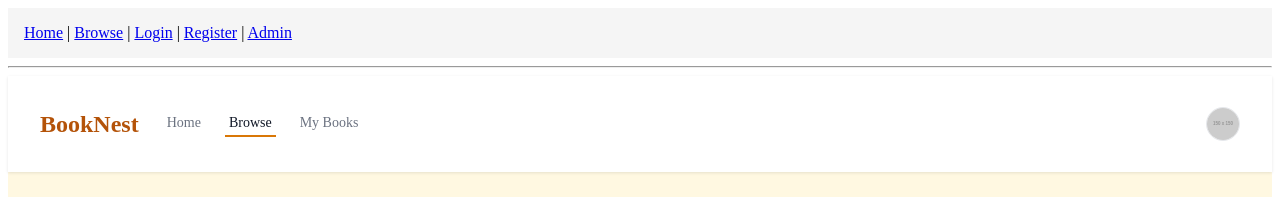
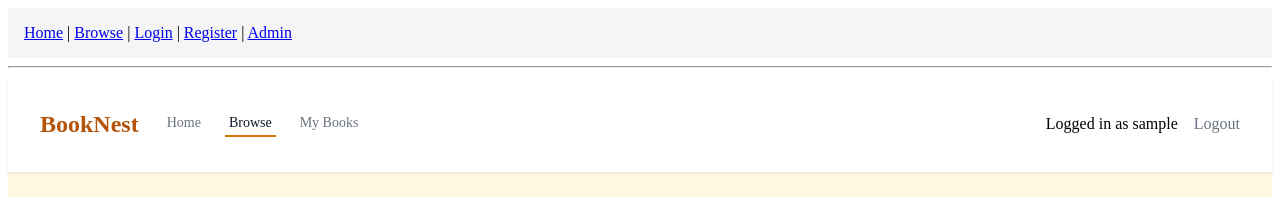
Before and after one commit to 6lvcknight/WebDev, a Vue app in the folder BookNest/: page /browse in a window 1280 px wide. Shown: the top 197 px of the page. Built offline with nearby package versions, Linux system fonts and the light colour scheme; sample sign-in values are in the browser's storage.

Commit message:
Strict Login and some Changes UI

```diff
--- /dev/null
+++ b/BookNest/src/composables/useAuth.js
@@ -0,0 +1,22 @@
+// client/src/composables/useAuth.js
+
+export const isAuthenticated = () => {
+    const token = localStorage.getItem('token')
+    return !!token
+  }
+
+  export const getUser = () => {
+    const user = localStorage.getItem('user')
+    return user ? JSON.parse(user) : null
+  }
+
+  export const logout = () => {
+    localStorage.removeItem('token')
+    localStorage.removeItem('user')
+
+
+
+
+
+
+  }
--- a/BookNest/src/router/index.js
+++ b/BookNest/src/router/index.js
@@ -1,11 +1,12 @@
 import { createRouter, createWebHistory } from 'vue-router'
-
 import Home from '../views/Home.vue'
 import Browse from '../views/Browse.vue'
 import BookDetail from '../views/BookDetail.vue'
 import Login from '../views/Login.vue'
 import Register from '../views/Register.vue'
 import AdminDashboard from '../views/AdminDashboard.vue'
+
+import { isAuthenticated } from '../composables/useAuth.js' // adjust if alias used
 
 const routes = [
   { path: '/', component: Home },
@@ -21,4 +22,16 @@ const router = createRouter({
   routes
 })
 
+const publicPages = ['/login', '/register']
+router.beforeEach((to, from, next) => {
+  const authRequired = !publicPages.includes(to.path)
+  const loggedIn = isAuthenticated()
+
+  if (authRequired && !loggedIn) {
+    return next('/login')
+  }
+
+  next()
+})
+
 export default router
--- a/BookNest/src/views/BookDetail.vue
+++ b/BookNest/src/views/BookDetail.vue
@@ -8,7 +8,7 @@
               <h1>BookNest</h1>
             </div>
             <div class="navbar-links">
-              <router-link to="/home" class="navbar-link">Home</router-link>
+              <router-link to="/" class="navbar-link">Home</router-link>
               <router-link to="/browse" class="navbar-link">Browse</router-link>
               <router-link to="/my-books" class="navbar-link">My Books</router-link>
             </div>
--- a/BookNest/src/views/Browse.vue
+++ b/BookNest/src/views/Browse.vue
@@ -8,19 +8,17 @@
               <h1>BookNest</h1>
             </div>
             <div class="navbar-links">
-              <router-link to="/home" class="navbar-link">Home</router-link>
+              <router-link to="/" class="navbar-link">Home</router-link>
               <router-link to="/browse" class="navbar-link active">Browse</router-link>
               <router-link to="/my-books" class="navbar-link">My Books</router-link>
             </div>
           </div>
           <div class="navbar-right">
-            <div class="user-menu">
-              <button class="user-button">
-                <span class="sr-only">Open user menu</span>
-                <img src="https://via.placeholder.com/150" alt="User profile" />
-              </button>
+              <div v-if="username" class="flex items-center gap-4">
+                <span class="username-label">Logged in as {{ username }}</span>
+                <button @click="handleLogout" class="navbar-link logout-link">Logout</button>
+              </div>
             </div>
-          </div>
         </div>
       </nav>
 
@@ -202,6 +200,25 @@
 
   <script setup>
   import { ref, computed, onMounted } from 'vue';
+  import { useRouter } from 'vue-router'
+  import { getUser, logout } from '../composables/useAuth'
+
+  const router = useRouter()
+  const username = ref('')
+
+  onMounted(() => {
+    const user = getUser()
+    if (user) {
+      username.value = user.username
+    }
+  })
+
+  const handleLogout = () => {
+    logout()
+    username.value = ''
+    router.push('/login')
+  }
+
 
   // Filters state
   const filters = ref({
@@ -522,6 +539,9 @@
     border-radius: 9999px;
     border: 1px solid #e5e7eb;
   }
+  .username-label {
+    margin-right: 1rem;
+  }
 
   .sr-only {
     position: absolute;
@@ -581,6 +601,15 @@
       gap: 2rem;
     }
   }
+  .logout-link {
+  background: none;
+  border: none;
+  padding: 0;
+  font: inherit;
+  cursor: pointer;
+  text-align: left;
+}
+
 
   /* Filters Sidebar */
   .filters-sidebar {
--- a/BookNest/src/views/Home.vue
+++ b/BookNest/src/views/Home.vue
@@ -14,11 +14,9 @@
             </div>
           </div>
           <div class="navbar-right">
-            <div class="user-menu">
-              <button class="user-button">
-                <span class="sr-only">Open user menu</span>
-                <span class="users-icon"></span>
-              </button>
+            <div v-if="username" class="flex items-center gap-4">
+              <span class="username-label">Logged in as {{ username }}</span>
+              <button @click="handleLogout" class="text-sm text-red-600 underline hover:text-red-800">Logout</button>
             </div>
           </div>
         </div>
@@ -136,8 +134,29 @@
     </div>
   </template>
 
+
+
   <script setup>
-  import { ref } from 'vue';
+    import { onMounted, ref } from 'vue'
+    import { useRouter } from 'vue-router'
+    import { getUser, logout } from '../composables/useAuth'
+
+    const router = useRouter()
+    const username = ref('')
+
+    onMounted(() => {
+    const user = getUser()
+    if (user) {
+      username.value = user.username
+    }
+  })
+
+  const handleLogout = () => {
+    logout()
+    username.value = ''
+    router.push('/login')
+}
+
 
   // Sample data for featured books
   const featuredBooks = ref([
@@ -213,6 +232,8 @@
     }
   ]);
   </script>
+
+
 
   <style scoped>
   .home-container {
@@ -328,6 +349,9 @@
     clip: rect(0, 0, 0, 0);
     white-space: nowrap;
     border-width: 0;
+  }
+  .username-label {
+    margin-right: 1rem;
   }
 
   /* Hero Section */
```
Also changed, not shown: BookNest/src/components/Navbar.vue (added).
